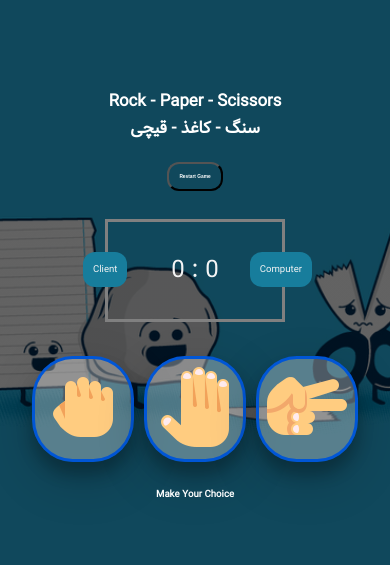
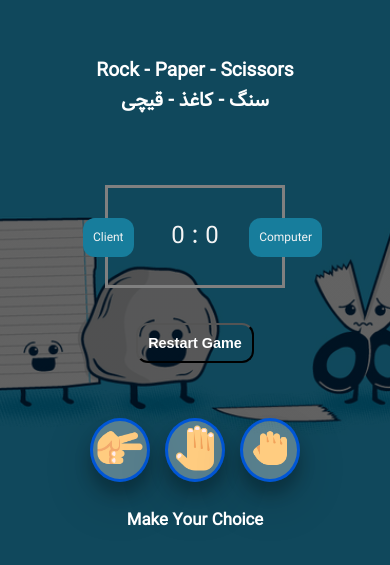
Before and after one commit to jafarihp/rock-paper-scissors, a plain HTML site: page index.html in a window 390 px wide. Shown: the part 127-692 px from the top of the page. Drawn offline with Linux system fonts and the light colour scheme; files whose address does not match are found by name.

Commit message:
edit and responsive web page

```diff
--- a/index.html
+++ b/index.html
@@ -13,23 +13,23 @@
         سنگ - کاغذ - قیچی
       </h1>
     </header>
-    <div class="btn-container">
-      <button id="restart" class="restart-btn">Restart Game</button>
-    </div>
     <div class="score-board">
       <div id="user-badge" class="badge">Client</div>
       <div id="cpu-badge" class="badge">Computer</div>
       <span id="user-score">0</span> : <span id="cpu-score">0</span>
     </div>
+    <div class="btn-container">
+      <button id="restart" class="restart-btn">Restart Game</button>
+    </div>
     <div class="choices">
-      <div id="rock" class="choice">
-        <img src="./assets/rock.png" alt="" />
+      <div id="scissors" class="choice">
+        <img src="./assets/scissors.png" alt="" />
       </div>
       <div id="paper" class="choice">
         <img src="./assets/paper.png" alt="" />
       </div>
-      <div id="scissors" class="choice">
-        <img src="./assets/scissors.png" alt="" />
+      <div id="rock" class="choice">
+        <img src="./assets/rock.png" alt="" />
       </div>
     </div>
     <h2>Make Your Choice</h2>
--- a/style.css
+++ b/style.css
@@ -98,14 +98,16 @@ header {
   cursor: pointer;
   border: 3px solid #0056d6;
   background-color: rgba(255, 255, 255, 0.3);
-  border-radius: 40%;
+  border-radius: 50%;
   box-shadow: 0 12px 16px 0 rgba(0, 0, 0, 0.24),
     0 17px 50px 0 rgba(0, 0, 0, 0.19);
   transition: all 0.1s ease;
+  max-width: 80px;
+  height: auto;
 }
 
 .choices .choice:nth-child(2) {
-  margin: 0 20px;
+  margin: 0 30px;
 }
 
 .choices .choice:hover {
@@ -146,24 +148,31 @@ h2 {
 
 @media screen and (max-width: 480px) {
   body {
-    padding: 0 22px;
+    padding: 0 15px;
   }
   .title {
-    font-size: 3.5rem;
+    font-size: 4rem;
+    margin-bottom: 40px;
   }
 
   /* --------------Restart button */
   .restart-btn {
-    font-size: 1rem;
+    font-size: 3rem;
     margin-top: 20px;
+    margin-bottom: 35px;
+  }
+
+  .choices .choice {
+    max-width: 60px;
+    height: auto;
   }
 
   /* --------------Player choices */
   .choices .choice:nth-child(2) {
-    margin: 0 10px;
+    margin: 0 15px;
   }
   h2 {
-    font-size: 2rem;
+    font-size: 3.5rem;
   }
 
   /* --------------Score board */
@@ -172,7 +181,17 @@ h2 {
     width: 180px;
   }
   .badge {
-    font-size: 2rem;
+    font-size: 2.5rem;
+  }
+
+  #user-badge {
+    position: absolute;
+    left: -25px;
+  }
+
+  #cpu-badge {
+    position: absolute;
+    right: -40px;
   }
 
   /* --------------Score board */
```
